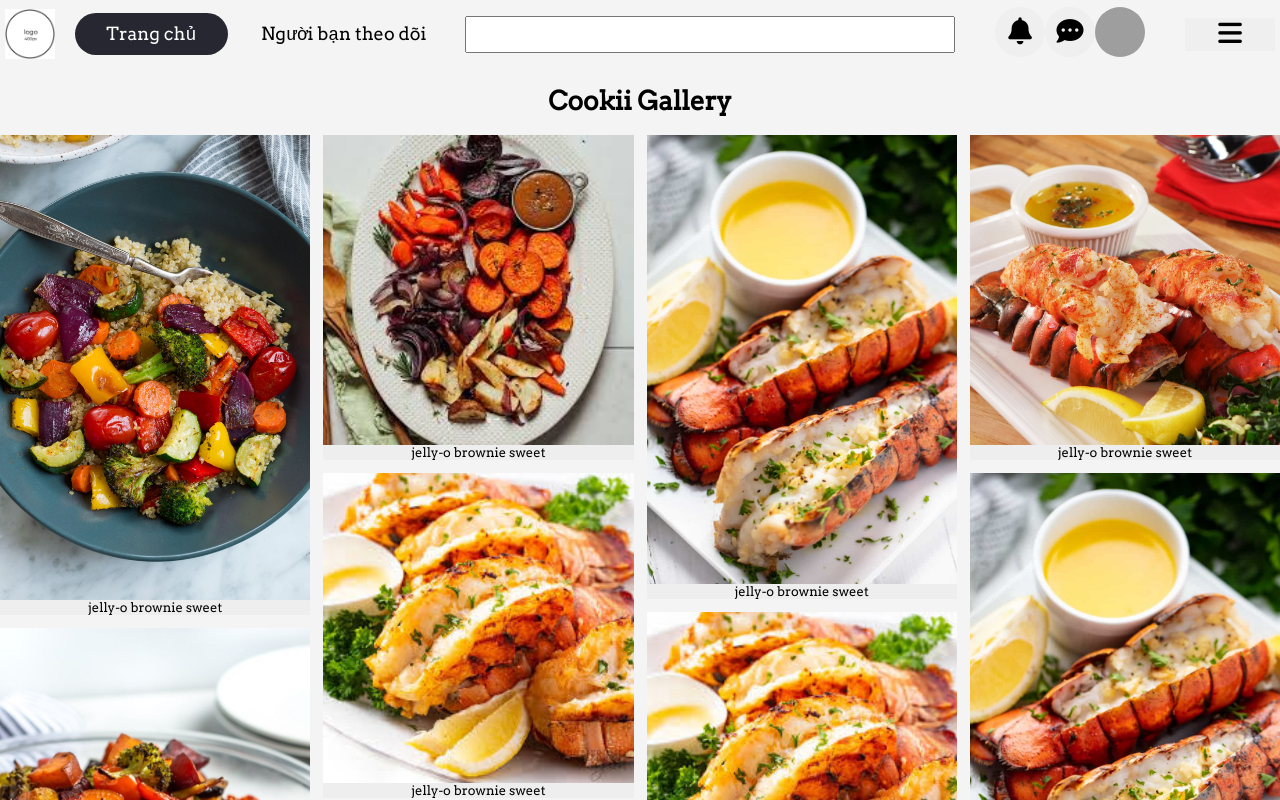
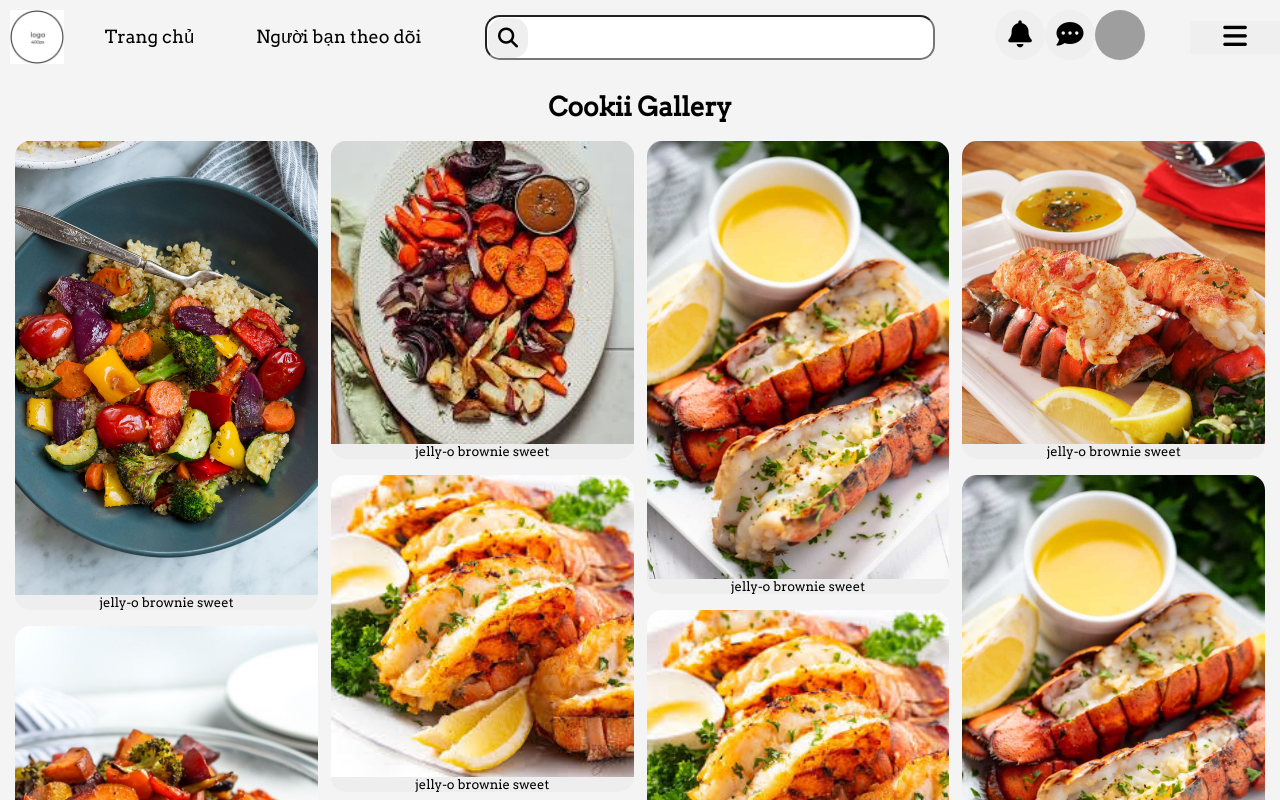
Before and after one commit to nguyenvandai61/SocialCookii, a React (Create React App) app in the folder client/: page / in a window 1280 px wide. Shown: the top 800 px of the page. Built offline with nearby package versions, Linux system fonts and the light colour scheme; grey boxes are pictures that could not be loaded.

Commit message:
Update Homepage UI
Add btn-search in search form

Listen omMouseOver onMouseOut event for header

```diff
--- a/client/src/App.js
+++ b/client/src/App.js
@@ -1,12 +1,9 @@
-import logo from './logo.svg';
 import './App.css';
-import Header from './components/Header/Header.js'
-import Masonry from './components/Masonry/Masonry';
+import HomePage from './components/Homepage/Homepage';
 function App() {
   return (
     <div className="App">
-      <Header/>
-      <Masonry/>
+      <HomePage/>
     </div>
   );
 }
--- a/client/src/components/Header/Header.css
+++ b/client/src/components/Header/Header.css
@@ -14,6 +14,9 @@ header>div {
     margin: auto 0;
     display: inline-grid;
     padding: 5px;
+    margin: auto;
+    padding: 10px;
+    width: 90%;
 }
 .hover-effect {
     background: #262730;
@@ -23,6 +26,7 @@ header>div {
 button:focus {outline:0;}
 button {
     border: none;
+    cursor: pointer;
 }
 /* logo */
 #logo-wrapper {
@@ -30,14 +34,31 @@ button {
 #logo-wrapper img {
     width: 100%;
 }
-#home p {
+header p {
     margin: auto;
     padding: 10px;
     width: 90%;
+
+    cursor: pointer;
 }
+
 #search-bar input{
+    font-size: 1em;
+    border-radius: 15px;
+    padding: 10px;
+    padding-left: 50px;
+}
+#search-bar input:focus{
+    outline: none;
+}
+#search-btn {
+    position: absolute;
+    border-radius: 15px;
+    padding: 10px;
+    margin: 3px;
+}
+#search-btn i {
     font-size: 1.5em;
-
 }
 #header-btns {
     display: inline-block;
--- a/client/src/components/Header/Header.js
+++ b/client/src/components/Header/Header.js
@@ -4,7 +4,14 @@ import Logo from '../../logo.png';
 import Avatar from '../../avatar.jpg';
 import './Header.css';
 class Header extends Component {
-    componentDidMount () {
+    mouseOverElement(e) {
+        e.target.classList.add("hover-effect");
+    }
+    mouseOutElement(e) {
+        e.target.classList.remove("hover-effect");
+    }
+
+    renderFontAwesome() {
         const script = document.createElement("script");
 
         script.src = "https://kit.fontawesome.com/a076d05399.js";
@@ -12,38 +19,44 @@ class Header extends Component {
 
         document.body.appendChild(script);
     }
+    componentDidMount() {
+        this.renderFontAwesome();
+    }
     render() {
         return (
             <header>
                 <div id="logo-wrapper">
-                    <img src={Logo}/>
+                    <img src={Logo} />
                 </div>
                 <div id="home">
-                    <p className="hover-effect">
+                    <p onMouseOver={this.mouseOverElement} onMouseOut={this.mouseOutElement}>
                         Trang chủ
                     </p>
                 </div>
-                <div>
-                    <p>Người bạn theo dõi</p>
+                <div >
+                    <p onMouseOver={this.mouseOverElement} onMouseOut={this.mouseOutElement}>Người bạn theo dõi</p>
                 </div>
                 <div id="search-bar">
-                    <input type="text"/>
+                    <input type="text" />
+                    <button id="search-btn">
+                        <i class="fas fa-search"></i>
+                    </button>
                 </div>
                 <div id="header-btns">
-                    <div className="header-btn">
+                    <div className="header-btn" onMouseOver={this.mouseOverElement} onMouseOut={this.mouseOutElement}>
                         <button><i class="fas fa-bell"></i></button>
                     </div>
-                    <div className="header-btn">
+                    <div className="header-btn" onMouseOver={this.mouseOverElement} onMouseOut={this.mouseOutElement}>
                         <button><i class="fas fa-comment-dots"></i></button>
                     </div>
-                    <div className="header-btn">
+                    <div className="header-btn" onMouseOver={this.mouseOverElement} onMouseOut={this.mouseOutElement}>
                         <button>
-                            <img id="avatar" src={Avatar}/>
+                            <img id="avatar" src={Avatar} />
                         </button>
                     </div>
                 </div>
                 <div id="options">
-                    <button><i className="fas fa-bars"></i></button>
+                    <button  onMouseOver={this.mouseOverElement} onMouseOut={this.mouseOutElement}><i className="fas fa-bars"></i></button>
                     <ul>
                         <li>
                             Thêm tài khoản khác
--- /dev/null
+++ b/client/src/components/Homepage/Homepage.js
@@ -0,0 +1,13 @@
+import './Homepage.css';
+import Header from '../Header/Header'
+import Masonry from '../Masonry/Masonry';
+function HomePage() {
+  return (
+    <div>
+      <Header id="header-wrapper"/>
+      <Masonry style="margin: 15px"/>
+    </div>
+  );
+}
+
+export default HomePage;
--- a/client/src/components/Masonry/Masonry.css
+++ b/client/src/components/Masonry/Masonry.css
@@ -25,6 +25,8 @@ body {
     width: 100%;
     background-repeat: no-repeat;
     background-size: contain;
+    border-radius: 15px;
+    overflow: hidden;
 }
 
 .masonry .brick:hover img {
--- a/client/src/components/Masonry/Masonry.js
+++ b/client/src/components/Masonry/Masonry.js
@@ -43,8 +43,7 @@ class Masonry extends Component {
 
     render() {
         return (
-            <div>
-                <div>
+                <div style={{margin: "15px"}}>
                     <h1>Cookii Gallery</h1>
                     <section className="section">
                         <div className="masonry">
@@ -101,7 +100,6 @@ class Masonry extends Component {
                         </div>
                     </section>
                 </div>
-            </div>
         );
     }
 }
```
Also changed, not shown: client/src/components/Homepage/Homepage.css (added).
